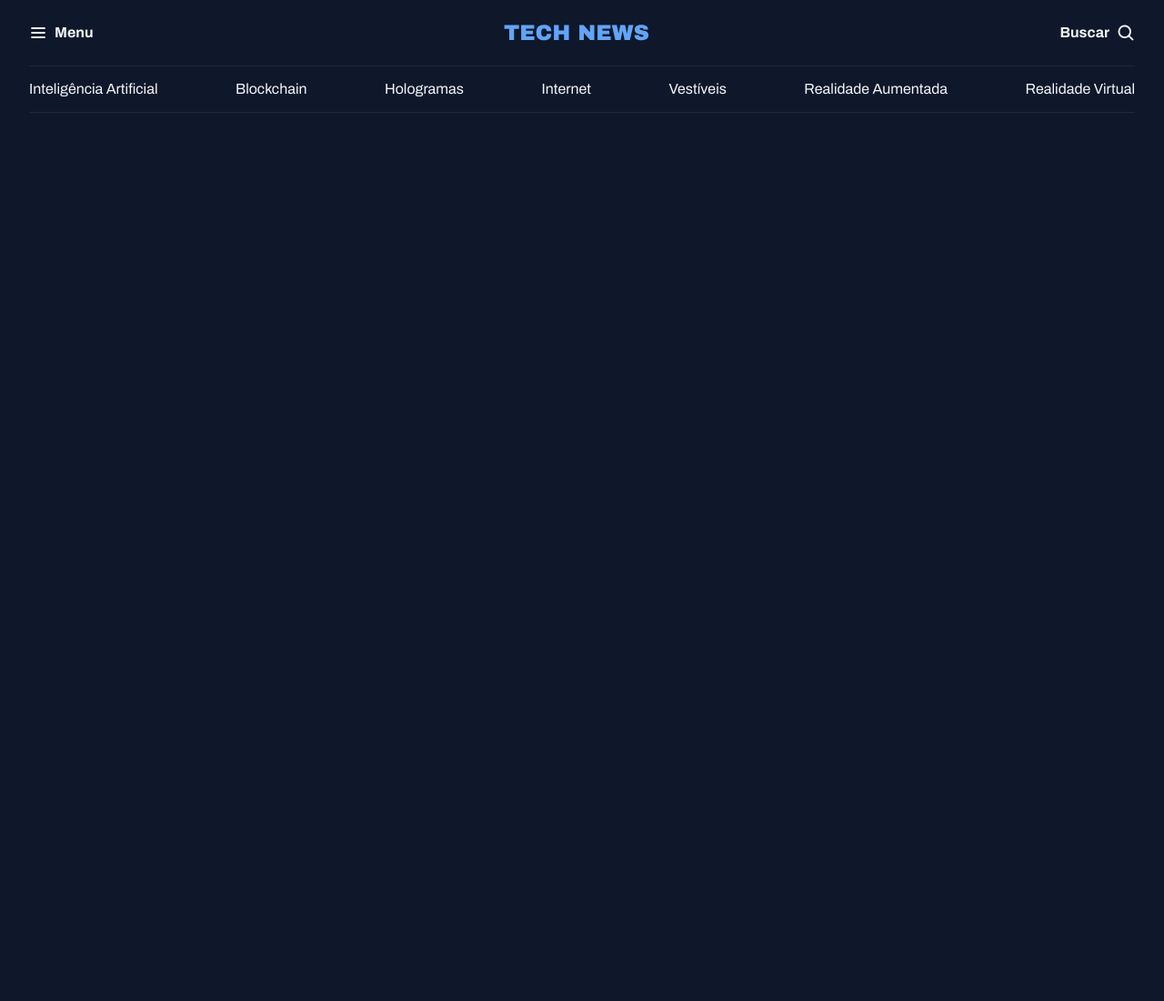
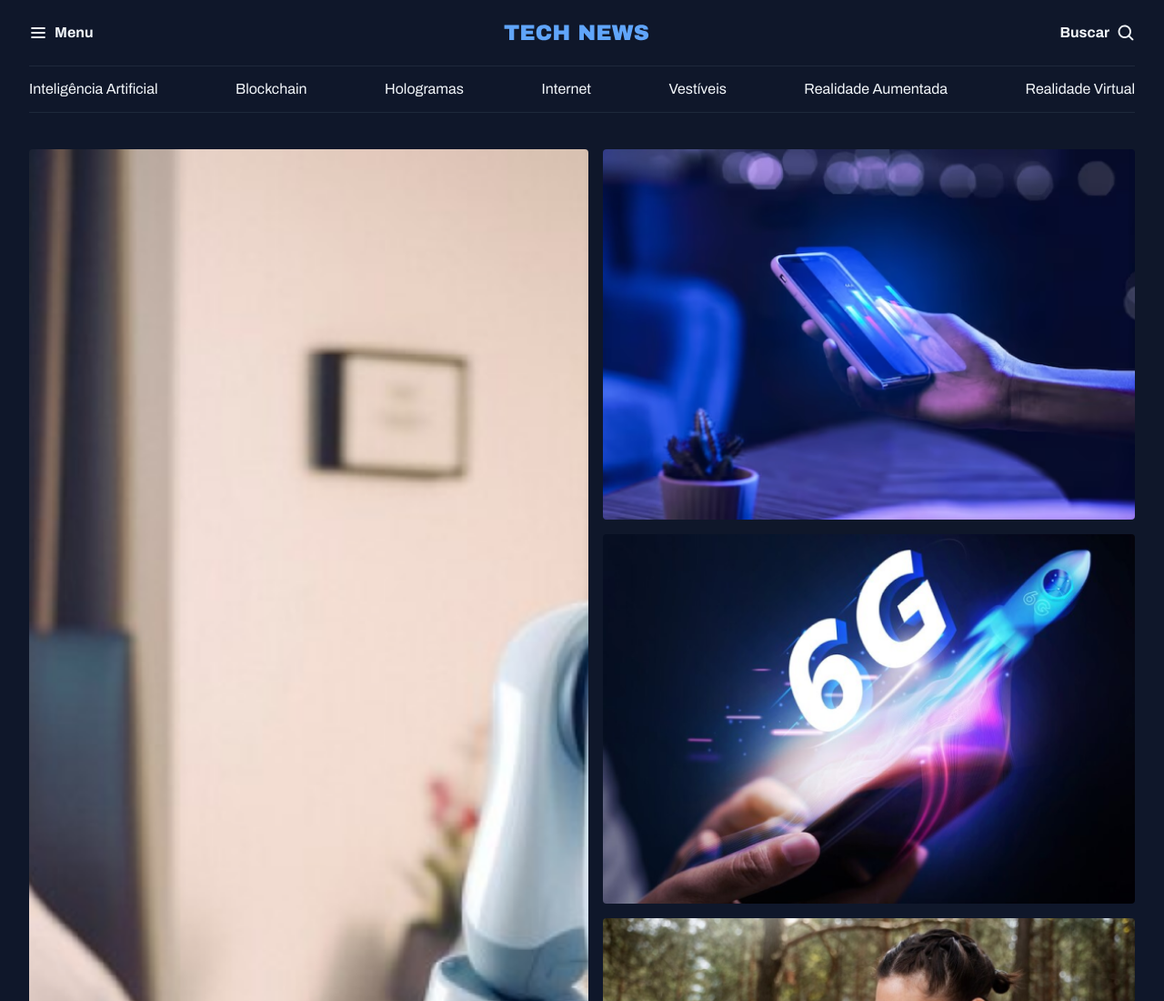
Before and after one commit to crisfeitosa/portal-de-noticias, a plain HTML site: page index.html in a window 1280 px wide. Shown: the top 1100 px of the page at 91% size. Before the commit the page ends 800 px from the top, so only its background shows below. Drawn offline with Linux system fonts and the light colour scheme.

Commit message:
Estruturando a seção de destaques

```diff
--- a/index.html
+++ b/index.html
@@ -38,5 +38,32 @@
       <a href="#">Realidade Virtual</a>
     </nav>
   </header>
+
+  <main class="grid container">
+    <section id="featured" class="grid grid-flow-col gap-16">
+      <div>
+        <img src="assets/images/Image 01.png" alt="">
+      </div>
+
+      <div class="grid grid-cols-2 gap-16">
+        <div>
+          <img src="assets/images/Image 02.png" alt="">
+        </div>
+
+        <div>
+          <img src="assets/images/Image 03.png" alt="">
+        </div>
+
+        <div>
+          <img src="assets/images/Image 04.png" alt="">
+        </div>
+
+        <div>
+          <img src="assets/images/Image 05.png" alt="">
+        </div>
+      </div>
+    </section>
+  </main>
+
 </body>
 </html>
--- a/styles/global.css
+++ b/styles/global.css
@@ -42,17 +42,16 @@ h3 {
   font: inherit;
 }
 
+img {
+  max-width: 100%;
+}
+
 .container {
   max-width: 1280px;
   padding-inline: 32px;
   margin-inline: auto;
 }
 
-/* utility-first */
-.grid {
-  display: grid;
+main {
+  margin-top: 40px;
 }
-
-.grid-flow-col {
-  grid-auto-flow: column;
-}
--- a/styles/index.css
+++ b/styles/index.css
@@ -1,2 +1,4 @@
 @import url(global.css);
+@import url(utility.css);
 @import url(header.css);
+@import url(sections.css);
--- /dev/null
+++ b/styles/sections.css
@@ -0,0 +1,7 @@
+#featured {
+  img {
+    height: 100%;
+    object-fit: cover;
+    border-radius: 4px;
+  }
+}
--- /dev/null
+++ b/styles/utility.css
@@ -0,0 +1,16 @@
+/* utility-first */
+.grid {
+  display: grid;
+}
+
+.grid-flow-col {
+  grid-auto-flow: column;
+}
+
+.grid-flow-cols-2 {
+  grid-template-columns: 1fr 1fr;
+}
+
+.gap-16 {
+  gap: 16px;
+}
```
